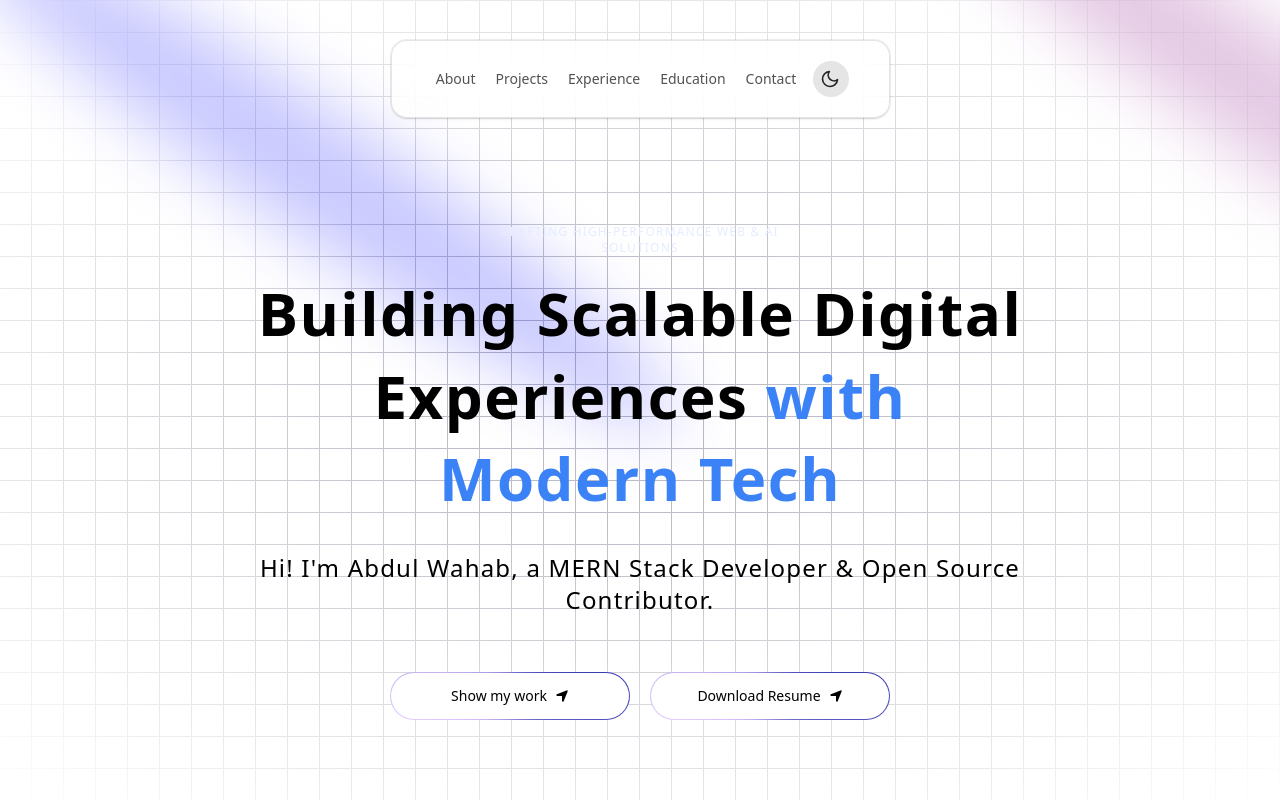
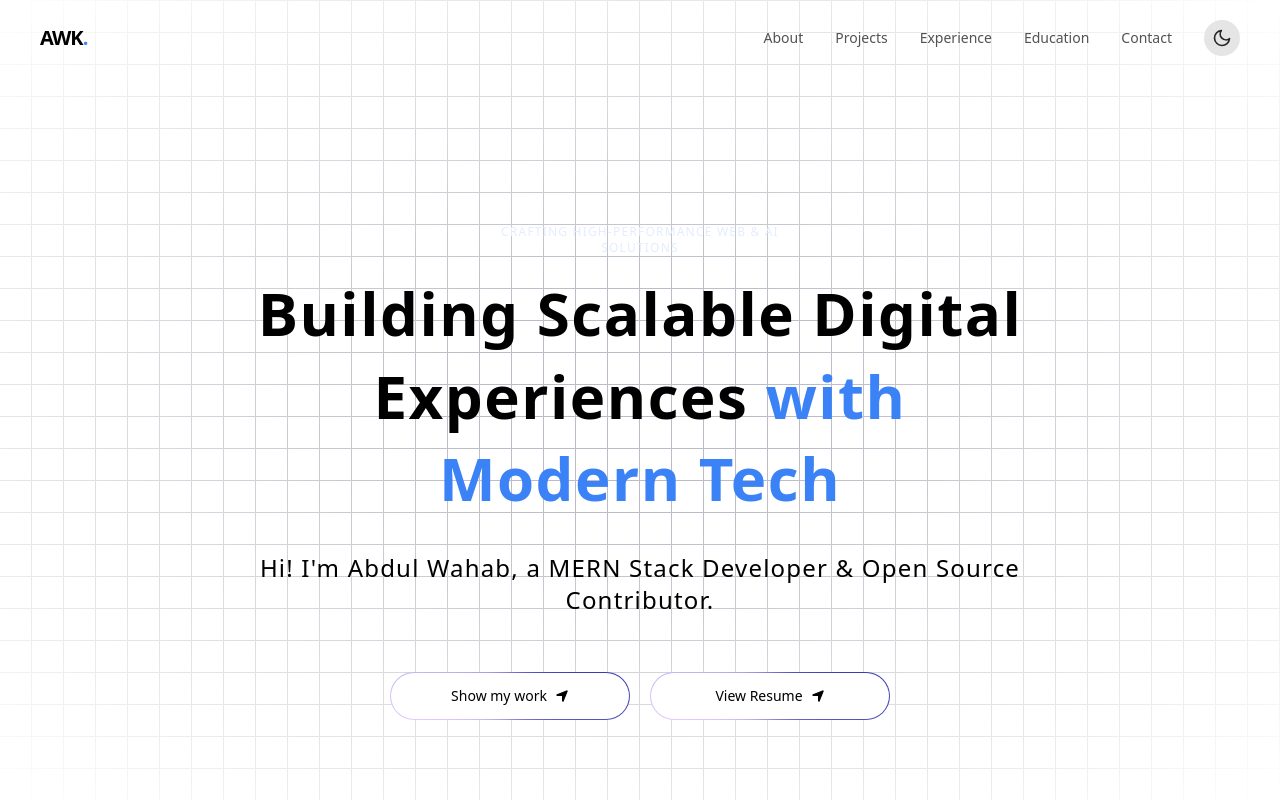
Before and after one commit to abdulwahabahmedkhanyusufzai/My_personal_portfolio, a Next.js app in the folder my_personal_portfolio/: page / in a window 1280 px wide. Shown: the top 802 px of the page. Built offline with nearby package versions, Linux system fonts and the light colour scheme.

Commit message:
Updated the layout of app

```diff
--- a/my_personal_portfolio/app/layout.tsx
+++ b/my_personal_portfolio/app/layout.tsx
@@ -6,6 +6,9 @@ import { ThemeProvider } from "./provider";
 export const metadata: Metadata = {
   title: "Abdul Wahab's Portfolio",
   description: "Modern & Minimalistic JS Mastery Portfolio",
+  icons: {
+    icon: "/favicon.svg",
+  },
 };
 
 export default function RootLayout({
@@ -14,7 +17,7 @@ export default function RootLayout({
   children: React.ReactNode;
 }>) {
   return (
-    <html lang="en">
+    <html lang="en" suppressHydrationWarning>
       <body>
         <ThemeProvider
           attribute="class"
--- a/my_personal_portfolio/app/page.tsx
+++ b/my_personal_portfolio/app/page.tsx
@@ -1,7 +1,6 @@
 import Grid from "@/components/Grid";
-import { navItems } from "@/data";
 import Hero from "@/components/Hero";
-import { FloatingNav } from "@/components/ui/FloatingNavbar";
+import { Navbar } from "@/components/ui/Navbar";
 import RecentProjects from "@/components/RecentProjects";
 import MySkills from "@/components/mySkills";
 import Contact from "@/components/contact";
@@ -12,7 +11,7 @@ export default function Home() {
   return (
     <main className="relative bg-white dark:bg-black-100 flex justify-center items-center flex-col overflow-hidden mx-auto sm:px-10 px-5">
       <div className="max-w-7xl w-full">
-        <FloatingNav navItems={navItems} />
+        <Navbar />
         {/* Add your children components or elements here */}
         <Hero />
         <Grid />
--- /dev/null
+++ b/my_personal_portfolio/app/resume/page.tsx
@@ -0,0 +1,53 @@
+import { HiArrowLeft, HiDownload } from "react-icons/hi";
+import Link from "next/link";
+
+export default function ResumePage() {
+  return (
+    <div className="min-h-screen bg-white dark:bg-black-100 flex flex-col">
+      {/* Navigation Header */}
+      <header className="fixed top-0 inset-x-0 z-50 bg-white/80 dark:bg-black-100/80 backdrop-blur-md border-b border-black/10 dark:border-white/10 px-5 py-4">
+        <div className="max-w-7xl mx-auto flex items-center justify-between">
+          <Link
+            href="/"
+            className="flex items-center gap-2 text-neutral-600 dark:text-neutral-300 hover:text-blue transition-colors group"
+          >
+            <HiArrowLeft className="group-hover:-translate-x-1 transition-transform" />
+            <span className="font-medium">Back to Portfolio</span>
+          </Link>
+
+          <div className="flex items-center gap-4">
+            <h1 className="hidden md:block text-lg font-bold dark:text-white text-black">
+              Abdul Wahab <span className="text-blue">Resume</span>
+            </h1>
+            <a
+              href="/AbdulWahabSWE.pdf"
+              download
+              className="flex items-center gap-2 bg-blue text-white px-4 py-2 rounded-lg text-sm font-medium hover:bg-blue/90 transition-colors shadow-lg shadow-blue/20"
+            >
+              <HiplDownload />
+              <span>Download PDF</span>
+            </a>
+          </div>
+        </div>
+      </header>
+
+      {/* Resume Content Area */}
+      <main className="flex-1 pt-24 pb-10 px-5 flex flex-col items-center justify-center">
+        <div className="w-full max-w-5xl h-[calc(100vh-160px)] rounded-2xl overflow-hidden border border-black/10 dark:border-white/10 shadow-2xl bg-neutral-100 dark:bg-neutral-900">
+          <iframe
+            src="/AbdulWahabSWE.pdf#view=FitH"
+            className="w-full h-full border-none"
+            title="Abdul Wahab Ahmed Khan - Resume"
+          />
+        </div>
+      </main>
+
+      {/* Footer Branding */}
+      <footer className="py-6 px-5 border-t border-black/5 dark:border-white/5 text-center">
+        <p className="text-sm text-neutral-500" suppressHydrationWarning>
+          © {new Date().getFullYear()} Abdul Wahab Ahmed Khan. Built with Next.js.
+        </p>
+      </footer>
+    </div>
+  );
+}
--- a/my_personal_portfolio/components/Hero.tsx
+++ b/my_personal_portfolio/components/Hero.tsx
@@ -1,24 +1,12 @@
 import { FaLocationArrow } from "react-icons/fa6";
+import Link from "next/link";
 
 import MagicButton from "@/components/ui/MagicButton";
-import { Spotlight } from "./ui/Spotlight";
 import { TextGenerateEffect } from "./ui/TextGenerate";
 
 const Hero = () => {
   return (
     <div className="pb-20 pt-36">
-      <div>
-        <Spotlight
-          className="-top-40 -left-10 md:-left-32 md:-top-20 h-screen"
-          fill="white"
-        />
-        <Spotlight
-          className="h-[80vh] w-[50vw] top-10 left-full"
-          fill="purple"
-        />
-        <Spotlight className="left-80 top-28 h-[80vh] w-[50vw]" fill="blue" />
-      </div>
-
       <div
         className="h-screen w-full dark:bg-black-100 bg-white dark:bg-grid-white/[0.07] bg-grid-black-100/[0.3]
        absolute top-0 left-0 flex items-center justify-center"
@@ -52,13 +40,13 @@ const Hero = () => {
                 position="right"
               />
             </a>
-            <a href="https://drive.google.com/file/d/1LNW7oXhj1-IqjHJQ510Ge85FPOI8_Zm6/view?usp=sharing">
+            <Link href="/resume">
               <MagicButton
-                title="Download Resume"
+                title="View Resume"
                 icon={<FaLocationArrow />}
                 position="right"
               />
-            </a>
+            </Link>
           </div>
         </div>
       </div>
--- a/my_personal_portfolio/components/footer.tsx
+++ b/my_personal_portfolio/components/footer.tsx
@@ -1,18 +1,19 @@
 import { FaArrowRight, FaLocationArrow } from "react-icons/fa6";
 import MagicButton from "./ui/MagicButton";
-import { socialMedia } from "@/data";
+import { socialMedia, navItems } from "@/data";
 import Link from "next/link";
 
 function Footer() {
+  const currentYear = new Date().getFullYear();
+
   return (
-    <div className="relative flex mt-14 h-[500px] w-full flex-col items-center justify-center !overflow-hidden rounded-lg md:shadow-xl">
-      <footer className="w-full pt-20 pb-10 container z-10" id="contact">
-        <div className="flex flex-col items-center">
-          <h1 className="heading lg:max-w-[45vw]">
+    <footer className="w-full pt-20 pb-10 border-t border-black/10 dark:border-white/10" id="contact">
+      <div className="flex flex-col items-center mb-16">
+        <h1 className="heading lg:max-w-[45vw] text-center">
           Ready to take <span className="text-blue">your</span> digital
           presence to the next level?
         </h1>
-          <p className="text-gray-700 dark:text-white-200  my-3 md:mt-10 text-center">
+        <p className="text-gray-700 dark:text-white-200 my-5 text-center max-w-md">
           Reach out to me today and let&apos;s discuss how I can help you
           achieve your goals.
         </p>
@@ -24,30 +25,64 @@ function Footer() {
           />
         </a>
       </div>
-        <div className="flex mt-16 md:flex-row flex-col gap-5 justify-between items-center">
-          <p className="md:text-base text-sm md:font-normal font-light flex items-center gap-2 group">
-            Follow Me On Social Media
-            <span className="group-hover:translate-x-3 transition">
-              <FaArrowRight />
+
+      <div className="grid grid-cols-1 md:grid-cols-3 gap-10 border-t border-black/5 dark:border-white/5 pt-16">
+        {/* Logo & Bio */}
+        <div className="flex flex-col gap-4">
+          <Link href="/" className="flex items-center gap-2">
+            <span className="text-2xl font-bold tracking-tighter dark:text-white text-black">
+              AWK<span className="text-blue">.</span>
             </span>
+          </Link>
+          <p className="text-sm text-neutral-600 dark:text-neutral-400 max-w-xs">
+            Passionate MERN Stack Developer and AI enthusiast dedicated to building high-performance web applications and contributing to open-source.
           </p>
+        </div>
 
-          <div className="flex items-center md:gap-3 gap-6">
+        {/* Quick Links */}
+        <div className="flex flex-col gap-4">
+          <h4 className="text-lg font-semibold dark:text-white text-black">Quick Links</h4>
+          <div className="grid grid-cols-2 gap-2">
+            {navItems.map((item, idx) => (
+              <Link
+                key={idx}
+                href={item.link}
+                className="text-sm text-neutral-600 dark:text-neutral-400 hover:text-blue transition-colors"
+              >
+                {item.name}
+              </Link>
+            ))}
+          </div>
+        </div>
+
+        {/* Socials */}
+        <div className="flex flex-col gap-4">
+          <h4 className="text-lg font-semibold dark:text-white text-black">Connect</h4>
+          <div className="flex items-center gap-4">
             {socialMedia.map((info) => (
               <Link
                 href={info.link}
                 target="_blank"
                 key={info.id}
-                className="w-10 h-10 cursor-pointer flex justify-center items-center backdrop-filter backdrop-blur-lg saturate-180 bg-opacity-75 bg-gray-200 dark:bg-black-200 rounded-lg border border-gray-300 dark:border-black-300"
+                className="w-10 h-10 flex justify-center items-center backdrop-filter backdrop-blur-lg bg-gray-100 dark:bg-black-200 rounded-full border border-gray-300 dark:border-black-300 hover:scale-110 transition-transform"
               >
-                <info.icon />
+                <info.icon className="text-lg" />
               </Link>
             ))}
           </div>
         </div>
+      </div>
+
+      <div className="mt-16 pt-8 border-t border-black/5 dark:border-white/5 flex flex-col md:flex-row justify-between items-center gap-4">
+        <p className="text-sm text-neutral-600 dark:text-neutral-400" suppressHydrationWarning>
+          © {currentYear} Abdul Wahab Ahmed Khan. All rights reserved.
+        </p>
+        <div className="flex gap-6">
+          <Link href="#" className="text-xs text-neutral-500 hover:text-blue">Privacy Policy</Link>
+          <Link href="#" className="text-xs text-neutral-500 hover:text-blue">Terms of Service</Link>
+        </div>
+      </div>
     </footer>
-
-    </div>
   );
 }
 export default Footer;
--- a/my_personal_portfolio/components/ui/FloatingNavbar.tsx
+++ /dev/null
@@ -1,82 +0,0 @@
-"use client"
-import React, { useState, useEffect } from "react";
-
-import Link from "next/link";
-import { cn } from "@/app/lib/utils/cn";
-import { JSX } from "react";
-import { ModeToggle } from "./ModeToggle";
-
-export const FloatingNav = ({
-  navItems,
-  className,
-}: {
-  navItems: {
-    name: string;
-    link: string;
-    icon?: JSX.Element;
-  }[];
-  className?: string;
-}) => {
-
-  const [visible, setVisible] = useState(true);
-
-  // Simplified scroll logic without framer-motion specifics if possible,
-  // but useScroll is from framer-motion. I need to remove useScroll too.
-  // Replacing with standard window scroll listener.
-
-  useEffect(() => {
-    let lastScrollY = window.scrollY;
-
-    const updateScrollDirection = () => {
-      const scrollY = window.scrollY;
-      const direction = scrollY > lastScrollY ? "down" : "up";
-      if (
-        direction === "down" &&
-        scrollY - lastScrollY > 10
-      ) {
-        setVisible(false);
-      } else if (direction === "up" || scrollY < 50) {
-        setVisible(true);
-      }
-      lastScrollY = scrollY > 0 ? scrollY : 0;
-    };
-    window.addEventListener("scroll", updateScrollDirection);
-    return () => {
-      window.removeEventListener("scroll", updateScrollDirection);
-    };
-  }, []);
-
-  return (
-    <div
-      className={cn(
-        "flex max-w-fit  fixed z-[5000] top-10 inset-x-0 mx-auto px-5 sm:px-10 py-5 rounded-2xl border border-black/.1 shadow-[0px_2px_3px_-1px_rgba(0,0,0,0.1),0px_1px_0px_0px_rgba(25,28,33,0.02),0px_0px_0px_1px_rgba(25,28,33,0.08)] items-center justify-center space-x-4 translation-all duration-300",
-        "backdrop-blur-xl bg-white/75 dark:bg-black-100/75 border-black/10 dark:border-white/[0.125]",
-        visible ? "opacity-100 translate-y-0" : "opacity-0 -translate-y-20 pointer-events-none",
-        className
-      )}
-    >
-      {navItems.map(
-        (
-          navItem: {
-            name: string;
-            link: string;
-            icon?: JSX.Element;
-          },
-          idx: number
-        ) => (
-          <Link
-            key={`link=${idx}`}
-            href={navItem.link}
-            className={cn(
-              "relative dark:text-neutral-50 items-center  flex space-x-1 text-neutral-600 dark:hover:text-neutral-300 hover:text-neutral-500"
-            )}
-          >
-            <span className="block sm:hidden">{navItem.icon}</span>
-            <span className="hidden sm:block text-sm !cursor-pointer">{navItem.name}</span>
-          </Link>
-        )
-      )}
-      <ModeToggle />
-    </div>
-  );
-};
--- /dev/null
+++ b/my_personal_portfolio/components/ui/Navbar.tsx
@@ -0,0 +1,85 @@
+"use client";
+import React, { useState, useEffect } from "react";
+import Link from "next/link";
+import { cn } from "@/app/lib/utils/cn";
+import { ModeToggle } from "./ModeToggle";
+import { navItems } from "@/data";
+import { HiMenuAlt3, HiX } from "react-icons/hi";
+
+export const Navbar = () => {
+  const [isOpen, setIsOpen] = useState(false);
+  const [scrolled, setScrolled] = useState(false);
+
+  useEffect(() => {
+    const handleScroll = () => {
+      setScrolled(window.scrollY > 20);
+    };
+    window.addEventListener("scroll", handleScroll);
+    return () => window.removeEventListener("scroll", handleScroll);
+  }, []);
+
+  return (
+    <nav
+      className={cn(
+        "fixed top-0 inset-x-0 z-[5000] w-full transition-all duration-300 border-b",
+        scrolled
+          ? "bg-white/80 dark:bg-black-100/80 backdrop-blur-md border-black/10 dark:border-white/10 py-3"
+          : "bg-transparent border-transparent py-5"
+      )}
+    >
+      <div className="max-w-7xl mx-auto px-5 sm:px-10 flex items-center justify-between">
+        <Link href="/" className="flex items-center gap-2">
+          <span className="text-xl font-bold tracking-tighter dark:text-white text-black">
+            AWK<span className="text-blue">.</span>
+          </span>
+        </Link>
+
+        {/* Desktop Nav */}
+        <div className="hidden md:flex items-center gap-8">
+          {navItems.map((item, idx) => (
+            <Link
+              key={idx}
+              href={item.link}
+              className="text-sm font-medium text-neutral-600 dark:text-neutral-300 hover:text-blue dark:hover:text-blue transition-colors"
+            >
+              {item.name}
+            </Link>
+          ))}
+          <ModeToggle />
+        </div>
+
+        {/* Mobile Nav Toggle */}
+        <div className="flex md:hidden items-center gap-4">
+          <ModeToggle />
+          <button
+            onClick={() => setIsOpen(!isOpen)}
+            className="text-2xl text-neutral-600 dark:text-neutral-300"
+          >
+            {isOpen ? <HiX /> : <HiMenuAlt3 />}
+          </button>
+        </div>
+      </div>
+
+      {/* Mobile Menu */}
+      <div
+        className={cn(
+          "md:hidden absolute top-full left-0 w-full bg-white dark:bg-black-100 border-b border-black/10 dark:border-white/10 transition-all duration-300 overflow-hidden",
+          isOpen ? "max-h-96 opacity-100" : "max-h-0 opacity-0"
+        )}
+      >
+        <div className="flex flex-col gap-4 p-5">
+          {navItems.map((item, idx) => (
+            <Link
+              key={idx}
+              href={item.link}
+              onClick={() => setIsOpen(false)}
+              className="text-lg font-medium text-neutral-600 dark:text-neutral-300 hover:text-blue"
+            >
+              {item.name}
+            </Link>
+          ))}
+        </div>
+      </div>
+    </nav>
+  );
+};
```
Also changed, not shown: my_personal_portfolio/public/favicon.svg (added), 1 other file (tests, documents, lock files or other folders). Lines whose indentation alone changed are shown as unchanged.
